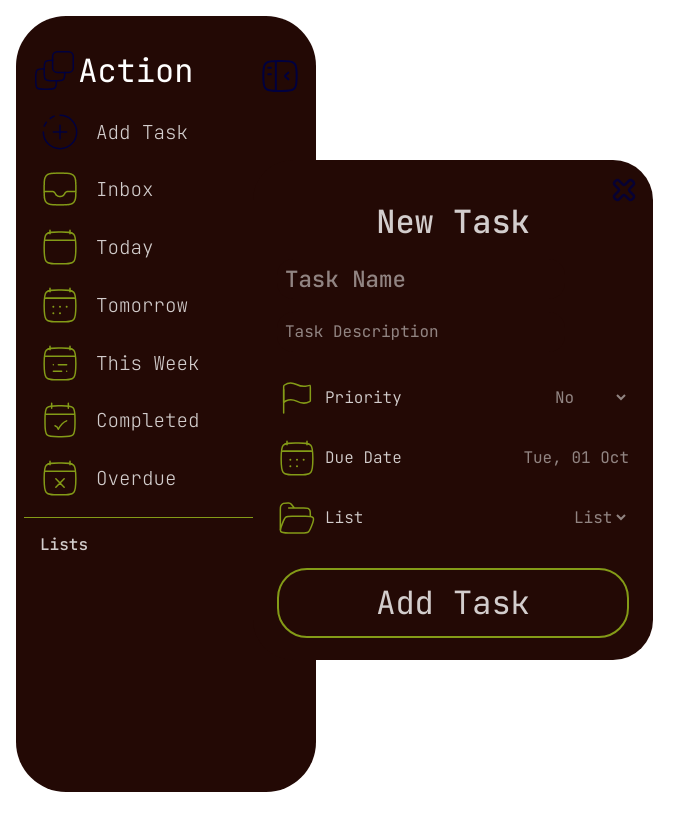
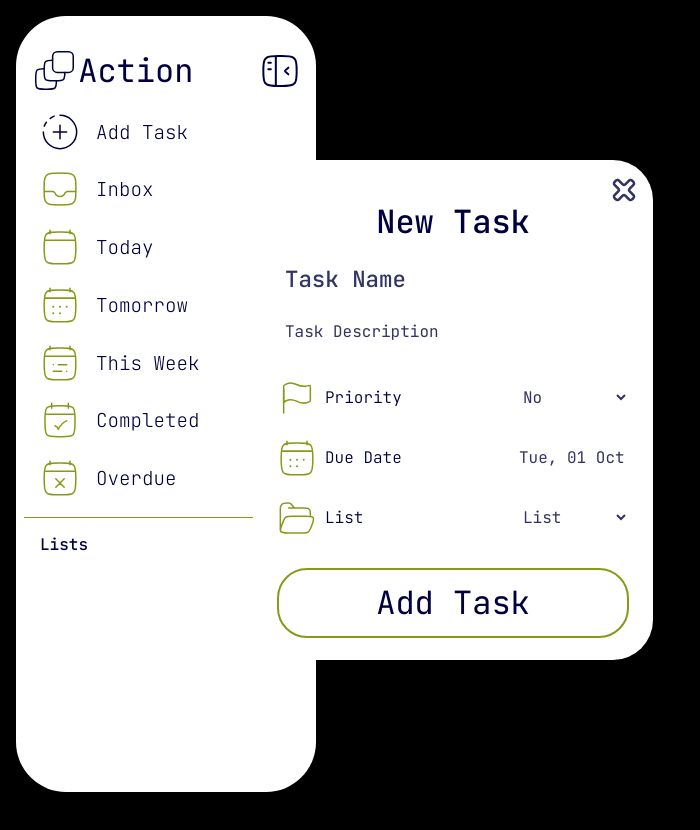
Before and after one commit to GabrielDevJourney/Todo-Web-App, a website built with webpack: page src/index.html in a window 1280 px wide. Both pictures are taken after a click on the button "Add Task". Shown: the whole page, without its empty margins (0-700 px from the left). Built offline with nearby package versions, Linux system fonts and the light colour scheme.

Commit message:
styling, changed the variables to have a better ui design

```diff
--- a/src/styles/components/modalNewTask.css
+++ b/src/styles/components/modalNewTask.css
@@ -11,8 +11,9 @@
 }
 
 .priorityeDropdown,
-.dateInput,
+.dateInputContainer,
 .listsDropdown {
+    width: 110px;
 	background-color: var(--backgroudcolor--);
 	color: var(--inputAndSelectMenusTextColor--);
 	border: none;
@@ -113,6 +114,12 @@
     left: 0;
     visibility: hidden;
 }
+.listsDropdown{
+    text-align: left;
+}
+.listsDropdown > option{
+    font-weight: 500;
+}
 .newTaskSubmitBtn{
     width: 100%;
     height: 70px;
--- a/src/styles/components/sidebarHeader.css
+++ b/src/styles/components/sidebarHeader.css
@@ -13,7 +13,7 @@
     width: auto;
 }
 .textSideBarHeader{
-    color: white;
+    color: var(--textcolorlowopacity--);
     font-family: 'JetBrains Mono', monospace;
     font-weight: medium bold;
     font-size: 2rem;
@@ -21,11 +21,12 @@
 .colapseAndOpenIconsContainer{
     background-color: none;
     cursor: pointer;
-    height: 30px;
+    height: 40px;
 }
 .colapseBtn,
 .openSidebarBtn{
     border: none;
     background-color: transparent;
     cursor: pointer;
+    height: 100%;
 }
--- a/src/styles/layouts/sidebar.css
+++ b/src/styles/layouts/sidebar.css
@@ -6,7 +6,7 @@
 @import '../components/sidebarListSection.css';
 
 .sidebarMainContainer{
-    background-color: #230905;
+    background-color: var(--backgroudcolor--);
     margin: 1rem;
     width: 300px;
     height: 97vh;
--- a/src/styles/main.css
+++ b/src/styles/main.css
@@ -10,6 +10,9 @@
     font-family: "JetBrains Mono", monospace;
     box-sizing: border-box;
 }
+body{
+    background-color: black;
+}
 html{
     scrollbar-gutter: stable;
 }
--- a/src/styles/variables.css
+++ b/src/styles/variables.css
@@ -1,7 +1,7 @@
 :root{
-    --backgroudcolor--: #230905;
-    --textcolorlowopacity--: rgba(255,255,255,0.8);
+    --backgroudcolor--: rgba(255,255,255);
+    --textcolorlowopacity--: rgb(0, 0, 63);
     --secondary--: #849B17;
     --hovercalendars--: rgba(132,155,23,0.25);
-    --inputAndSelectMenusTextColor--:rgba(255,255,255,.5);
+    --inputAndSelectMenusTextColor--:rgba(0, 0,63,0.8);
 }
```
